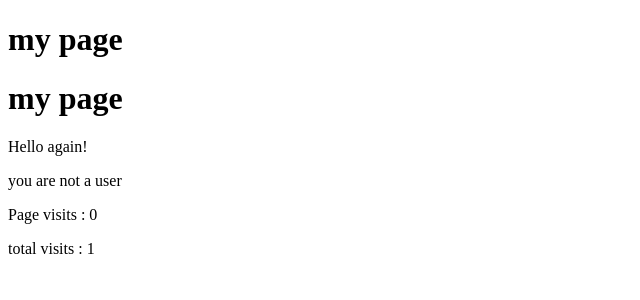
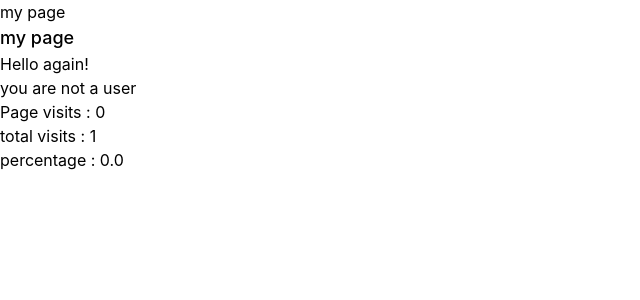
Before and after one commit to bilal1234590/saas-rnd-sample, a Django app: page / in a window 1280 px wide. Shown: the top 300 px of the page, without its empty margins (0-640 px from the left). Run offline with Django 5.2, Linux system fonts and the light colour scheme; tables that the repository leaves empty hold one stand-in row (values such as "Sample post"); parts of the project's set-up code (start-up, migrations or seed data) failed here and were passed over; some libraries are stand-ins or nearby versions.

Commit message:
percentage commit

```diff
--- a/src/cfehome/views.py
+++ b/src/cfehome/views.py
@@ -18,7 +18,7 @@
     my_context = {
         "page_title" : my_title,
         "page_visit_count" : page_qs.count(),
-        #"percent" : (page_qs.count() * 100.0 / qs.count()),
+        "percent" : (page_qs.count() * 100.0 / qs.count()),
         "total_visit_count" : qs.count()
     }
     html_template = "home.html"
--- a/src/templates/base.html
+++ b/src/templates/base.html
@@ -2,11 +2,15 @@
 <html>
     <head>
     <title> {%block head_title%} SaaS {%endblock head_title%} </title>
+    <link href="https://cdn.jsdelivr.net/npm/flowbite@2.4.1/dist/flowbite.min.css" rel="stylesheet" />
+
     </head>
     <body>
     <h1> {{page_title}} </h1>
     {% block content %}
             hiiiiiiiii
     {% endblock content %}
+    <script src="https://cdn.jsdelivr.net/npm/flowbite@2.4.1/dist/flowbite.min.js"></script>
+
     </body>
 </html>
--- a/src/templates/home.html
+++ b/src/templates/home.html
@@ -1,11 +1,12 @@
 {% extends 'base.html' %}
 {%block head_title%} {{ page_title }} - {{ block.super }}{%endblock head_title%}
 {% block content %}
-<h1>{{ page_title }}</h1>
+<h1 class="text-lg font-medium"> {{ page_title }}</h1>
 <p>Hello again!</p>
 {% include 'snippets/welcome-user-msg.html' %}
 
 <p>Page visits : {{ page_visit_count }}</p>
 <p>total visits : {{ total_visit_count }}</p>
+<p>percentage : {{ percent }}</p>
 
 {% endblock content %}
```
